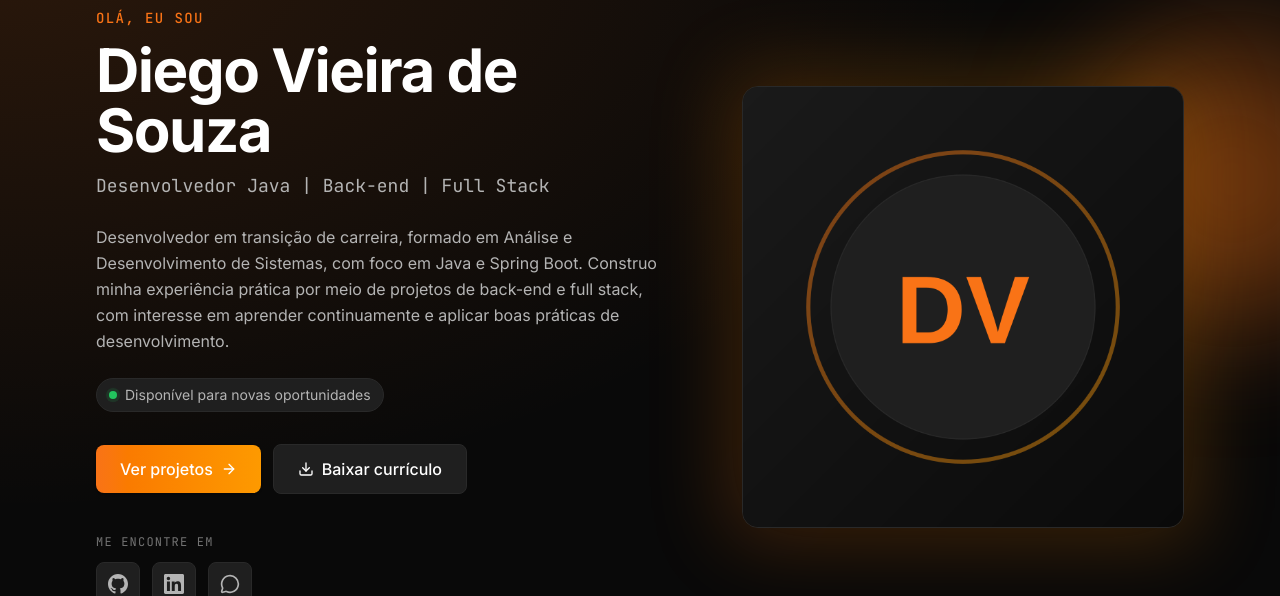
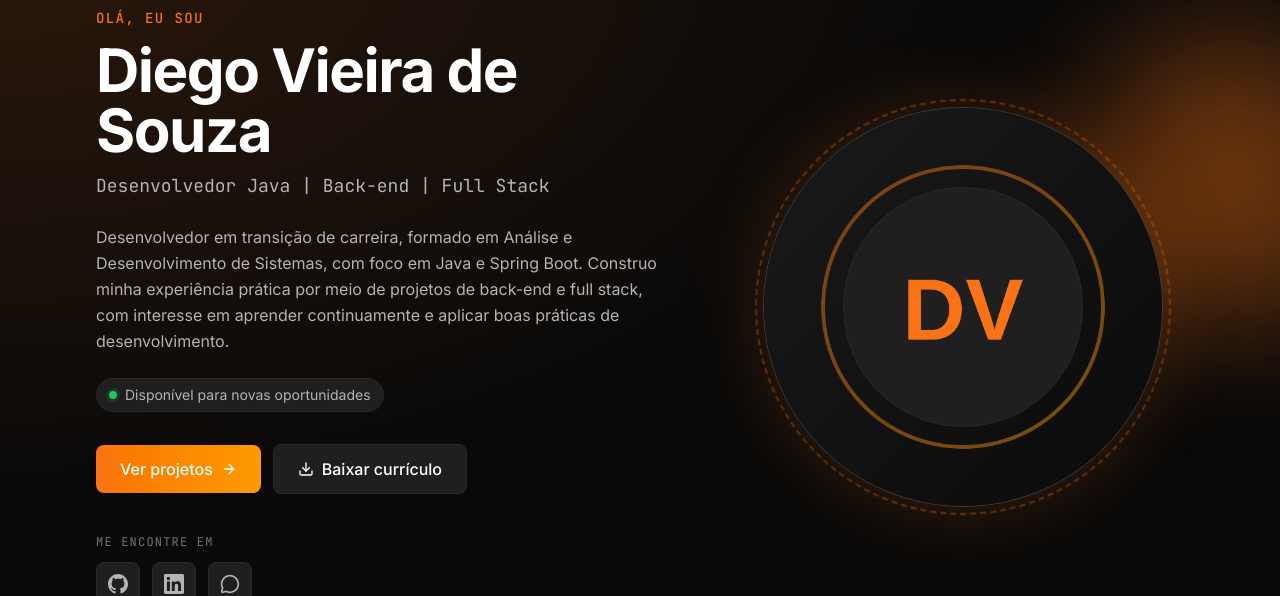
Before and after one commit to diegovieiradv/portfolio-diego-vieira, a Next.js app: page / in a window 1280 px wide. Shown: the part 125-721 px from the top of the page. Built offline with nearby package versions, Linux system fonts and the light colour scheme; no server answers.

Commit message:
feat: aprimorar foto circular do hero

```diff
--- a/src/app/globals.css
+++ b/src/app/globals.css
@@ -48,6 +48,19 @@ body {
   color: #090909;
 }
 
+@keyframes hero-ring-spin {
+  from {
+    transform: rotate(0deg);
+  }
+  to {
+    transform: rotate(360deg);
+  }
+}
+
+.animate-hero-ring {
+  animation: hero-ring-spin 14s linear infinite;
+}
+
 :focus-visible {
   outline: 2px solid var(--color-primary);
   outline-offset: 2px;
--- a/src/components/sections/Hero.tsx
+++ b/src/components/sections/Hero.tsx
@@ -57,10 +57,14 @@ export function Hero() {
             </div>
           </div>
 
-          <div className="relative mx-auto w-full max-w-sm lg:max-w-none">
+          <div className="relative mx-auto w-full max-w-[260px] sm:max-w-[320px] lg:max-w-[400px]">
             <div
               aria-hidden="true"
-              className="absolute -inset-4 rounded-3xl bg-gradient-to-tr from-primary to-amber-500 opacity-20 blur-2xl"
+              className="absolute inset-0 rounded-full bg-primary-glow opacity-50 blur-2xl"
+            />
+            <div
+              aria-hidden="true"
+              className="animate-hero-ring absolute -inset-2 rounded-full border-2 border-dashed border-primary/30"
             />
             <Image
               src="/images/photo-diego-vieira.png"
@@ -68,8 +72,8 @@ export function Hero() {
               width={640}
               height={640}
               preload
-              sizes="(max-width: 1024px) 100vw, 40vw"
-              className="relative aspect-square w-full rounded-2xl border border-border object-cover"
+              sizes="(max-width: 640px) 260px, (max-width: 1024px) 320px, 400px"
+              className="relative aspect-square w-full rounded-full border border-border-light object-cover"
             />
           </div>
         </div>
```
